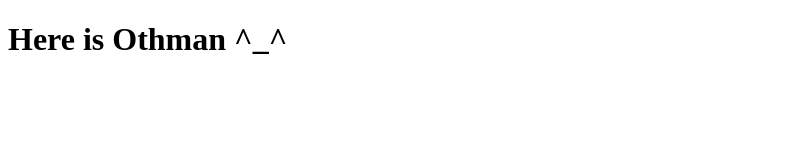
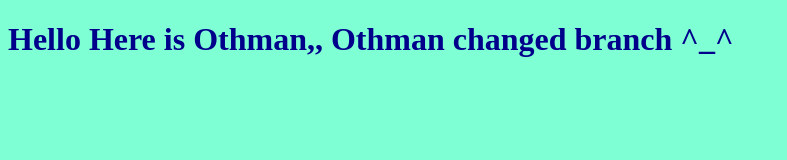
Before and after one commit to Othman-Hawsa10h/myfproject, a plain HTML site: page index.html in a window 1280 px wide. Shown: the whole page, without its empty margins (0-787 px from the left). Drawn offline with Linux system fonts and the light colour scheme.

Commit message:
change titel style

```diff
--- a/index.html
+++ b/index.html
@@ -4,11 +4,14 @@
     <meta charset="UTF-8">
     <meta name="viewport" content="width=device-width, initial-scale=1.0">
     <title>Document</title>
+
+    <link rel="stylesheet" href="style.css">
+
 </head>
 <body>
 
     <script src="app.js">مرحباً بك!</script>
-    <h1> Here is Othman ^_^</h1>
+    <h1> Hello Here is Othman,, Othman changed branch ^_^</h1>
 
 </body>
 </html>
--- a/style.css
+++ b/style.css
@@ -1,5 +1,5 @@
 h1{
-    color:yawl;
+    color:darkblue;
 }
 body{
     background-color:aquamarine;
```
